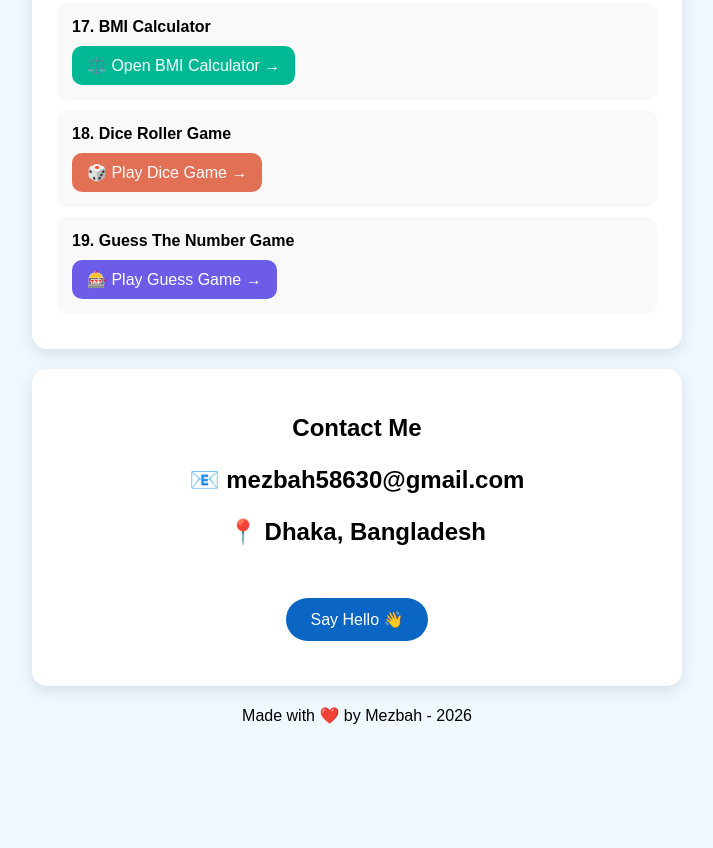
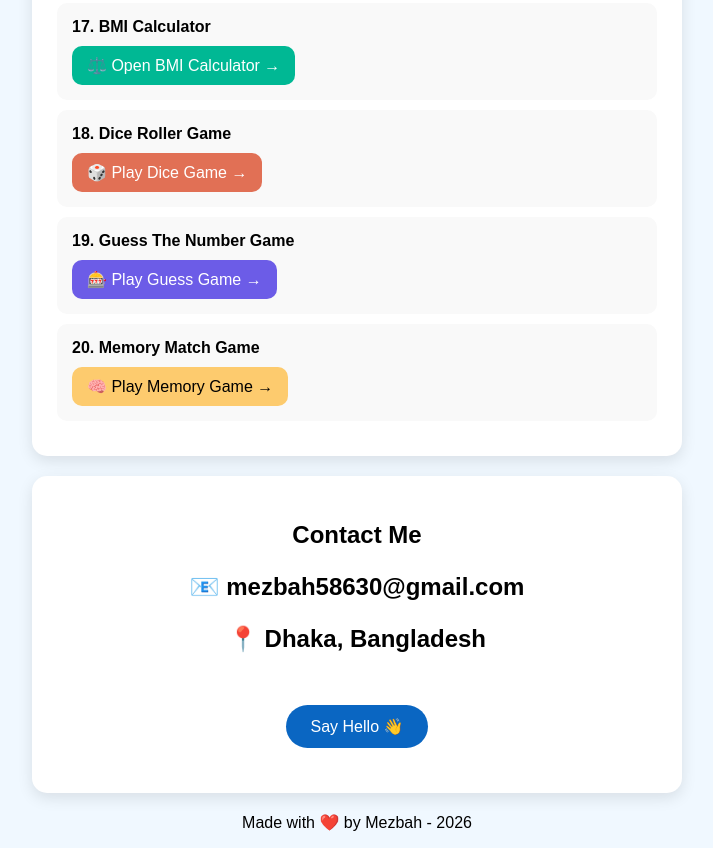
Before and after one commit to mezbah58630-stack/mezbah58630-stack.github.io, a plain HTML site: page index.html in a window 1280 px wide. Shown: the part 2634-3482 px from the top of the page, without its empty margins (283-996 px from the left). Before the commit the page ends 3375 px from the top, so only its background shows below. Drawn offline with Linux system fonts and the light colour scheme.

Commit message:
Add Memory Match Game link to projects list

```diff
--- a/index.html
+++ b/index.html
@@ -70,6 +70,7 @@ button { background: #0a66c2; color: white; border: none; padding: 12px 25px; bo
   <div class="project"><b>17. BMI Calculator</b><br><a href="bmi.html" style="background:#00b894;color:white;padding:10px 15px;border-radius:10px;text-decoration:none;display:inline-block;margin-top:10px;">⚖️ Open BMI Calculator →</a></div>
   <div class="project"><b>18. Dice Roller Game</b><br><a href="dice.html" style="background:#e17055;color:white;padding:10px 15px;border-radius:10px;text-decoration:none;display:inline-block;margin-top:10px;">🎲 Play Dice Game →</a></div>
   <div class="project"><b>19. Guess The Number Game</b><br><a href="guess.html" style="background:#6c5ce7;color:white;padding:10px 15px;border-radius:10px;text-decoration:none;display:inline-block;margin-top:10px;">🎰 Play Guess Game →</a></div>
+  <div class="project"><b>20. Memory Match Game</b><br><a href="memory.html" style="background:#fdcb6e;color:black;padding:10px 15px;border-radius:10px;text-decoration:none;display:inline-block;margin-top:10px;">🧠 Play Memory Game →</a></div>
 </div>
 
 <div class="box">
```
